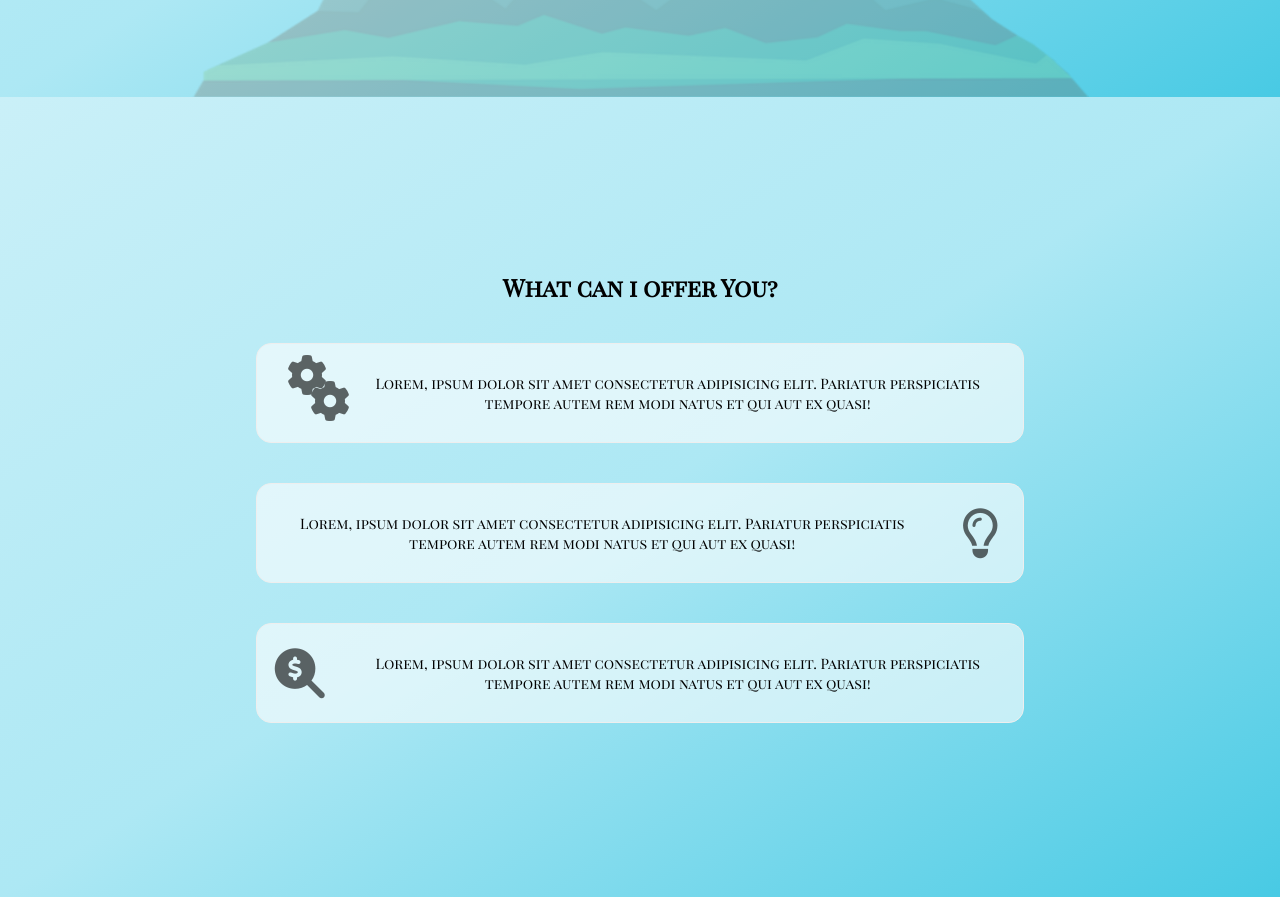
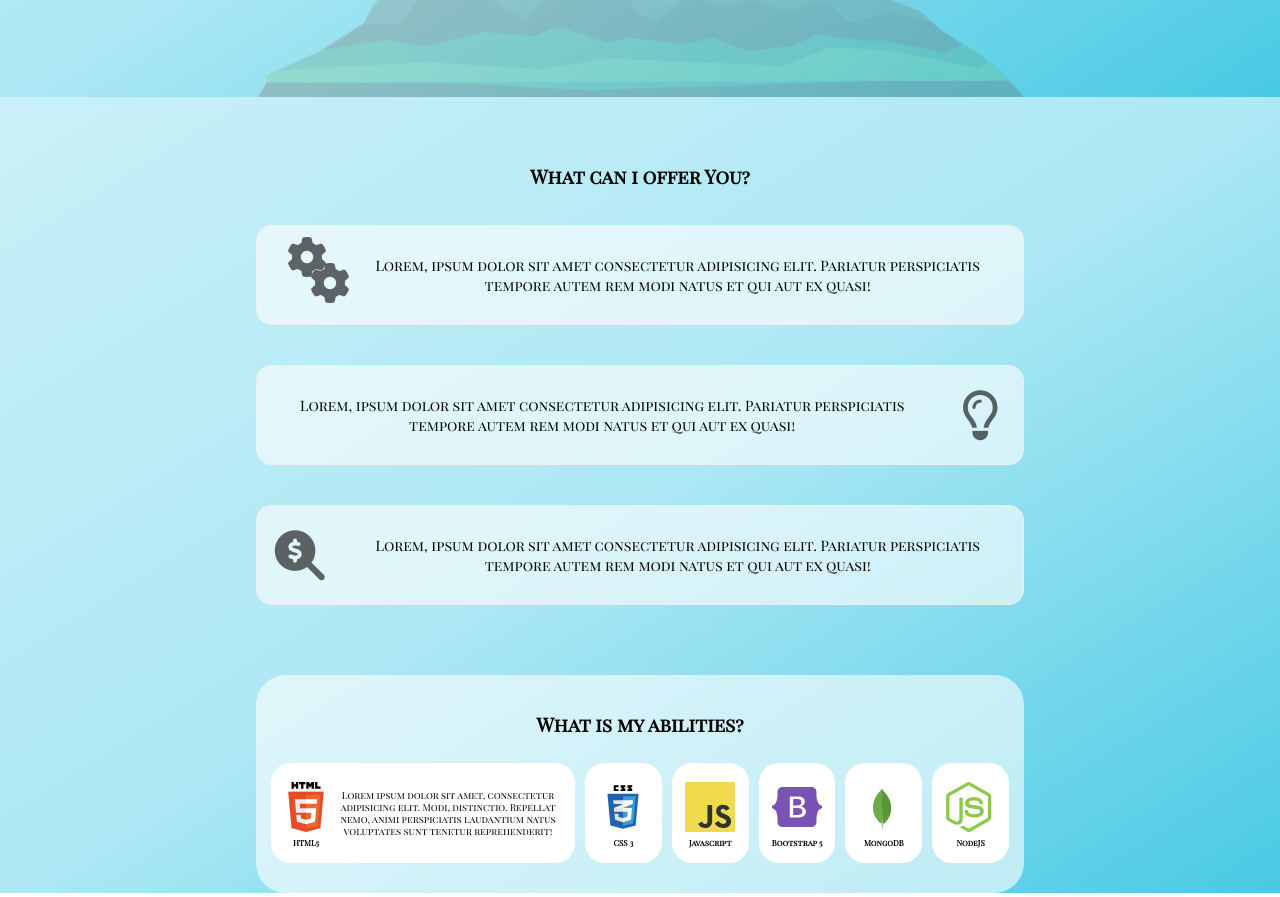
Before and after one commit to TejerKuba/CV, a plain HTML site: page index.html in a window 1280 px wide. Shown: the part 703-1600 px from the top of the page. Drawn offline with Linux system fonts and the light colour scheme.

Commit message:
Add files via upload

```diff
--- a/index.html
+++ b/index.html
@@ -6,7 +6,7 @@
   <meta name="viewport" content="width=device-width, initial-scale=1.0">
   <title>Document</title>
   <link rel="stylesheet" href="style.css">
-  <link rel="icon" href="Image/favicon.ico">
+  <link rel="icon" href="Image/laptop-code-solid.svg">
   <script src="https://kit.fontawesome.com/3a8ec157ca.js" crossorigin="anonymous"></script>
 </head>
 <body>
@@ -24,9 +24,9 @@
     </div>
   </nav>
 
-  <img src="Image/cloud.png" alt="cloud-img" class="cloud-img first">
-  <img src="Image/cloud.png" alt="cloud-img" class="cloud-img second">
-  <img src="Image/mountain.png" alt="mountain-img"
+  <img src="image/cloud.png" alt="cloud-img" class="cloud-img first">
+  <img src="image/cloud.png" alt="cloud-img" class="cloud-img second">
+  <img src="image/mountain.png" alt="cloud-img"
   class="mountain-img">
 
 
@@ -36,7 +36,7 @@
     <h3 id="header-sec"></h3>
   </header>
 
-  <main class="main">
+  <div class="main">
     <h2>What can i offer You?</h2>
     <div class="service-box cogs">
       <div class="icon-wrapper">
@@ -60,7 +60,55 @@
           <p class="service-text">Lorem, ipsum dolor sit amet consectetur adipisicing elit. Pariatur perspiciatis tempore autem rem modi natus et qui aut ex quasi!</p>
     </div>
 
-  </main>
+  </div>
+
+  <div class="abilities">
+    <h2>What is my abilities?</h2>
+    <div class="panel-wrapper">
+      <div class="panel active">
+        <div class="logo-wrapper">
+          <img src="Image/html5.svg" alt="html5-logo" class="abilities-logo">
+          <h5 class="abilities-name">HTML5</h5>
+        </div>
+        <p class="logo-description">Lorem ipsum dolor sit amet, consectetur adipisicing elit. Modi, distinctio. Repellat nemo, animi perspiciatis laudantium natus voluptates sunt tenetur reprehenderit!</p>
+      </div>
+      <div class="panel">
+        <div class="logo-wrapper">
+          <img src="Image/css3.svg" alt="css-logo" class="abilities-logo">
+          <h5 class="abilities-name">CSS 3</h5>
+        </div>
+        <p class="logo-description">Lorem ipsum dolor sit amet, consectetur adipisicing elit. Modi, distinctio. Repellat nemo, animi perspiciatis laudantium natus voluptates sunt tenetur reprehenderit!</p>
+      </div>
+      <div class="panel">
+        <div class="logo-wrapper">
+          <img src="Image/logo-javascript.svg" alt="javascript-logo" class="abilities-logo">
+          <h5 class="abilities-name">Javascript</h5>
+        </div>
+        <p class="logo-description">Lorem ipsum dolor sit amet, consectetur adipisicing elit. Modi, distinctio. Repellat nemo, animi perspiciatis laudantium natus voluptates sunt tenetur reprehenderit!</p>
+      </div>
+      <div class="panel">
+        <div class="logo-wrapper">
+          <img src="Image/bootstrap-5-1.svg" alt="bootstrap-logo" class="abilities-logo">
+          <h5 class="abilities-name">Bootstrap 5</h5>
+        </div>
+        <p class="logo-description">Lorem ipsum dolor sit amet, consectetur adipisicing elit. Modi, distinctio. Repellat nemo, animi perspiciatis laudantium natus voluptates sunt tenetur reprehenderit!</p>
+      </div>
+      <div class="panel">
+        <div class="logo-wrapper">
+          <img src="Image/mongodb-icon-1.svg" alt="mongo-logo" class="abilities-logo">
+          <h5 class="abilities-name">MongoDB</h5>
+        </div>
+        <p class="logo-description">Lorem ipsum dolor sit amet, consectetur adipisicing elit. Modi, distinctio. Repellat nemo, animi perspiciatis laudantium natus voluptates sunt tenetur reprehenderit!</p>
+      </div>
+      <div class="panel">
+        <div class="logo-wrapper">
+          <img src="Image/nodejs-icon.svg" alt="nodejs-logo" class="abilities-logo">
+          <h5 class="abilities-name">NodeJS</h5>
+        </div>
+        <p class="logo-description">Lorem ipsum dolor sit amet, consectetur adipisicing elit. Modi, distinctio. Repellat nemo, animi perspiciatis laudantium natus voluptates sunt tenetur reprehenderit!</p>
+      </div>
+    </div>
+  </div>
 
 </div>
 <script src = "script.js"></script>
--- a/script.js
+++ b/script.js
@@ -46,3 +46,16 @@ function fixNav () {
     nav.classList.remove('active')
   }
 }
+
+// Panel switcher
+
+const panels = document.querySelectorAll('.panel')
+
+panels.forEach(panel => {
+  panel.addEventListener('click', ()=>{
+    for(let i = 0; i < panels.length; i++) {
+      panels[i].classList.remove('active')
+    }
+    panel.classList.toggle('active')
+  })
+})
--- a/style.css
+++ b/style.css
@@ -22,11 +22,12 @@ body{
   background-size: cover;
   background-position: center;
   background-attachment: fixed;
-  width: 100vw;
-  overflow-x: hidden;
+  width: 100%;
+  height: 100%;
+  padding: 0;
   margin: 0;
+  font-size: 0.8rem;
 }
-
 
 .page-wrapper {
   height: 100vh;
@@ -41,6 +42,7 @@ body{
   left: 20%;
   transform: translate(-50%, -25%) scale(1.2);
   z-index: 0;
+  width: 10%;
 }
 
 .cloud-img.second{
@@ -50,6 +52,7 @@ body{
   left: 75%;
   transform: translate(-50%, -25%) scale(1.7);
   z-index: 0;
+  width: 10%;
 }
 
 .mountain-img {
@@ -59,6 +62,7 @@ body{
    left: 50%;
    transform: translate(-50%, -10%) scale(1.5, 1.2);
    z-index: 0;
+   width: 40%;
   }
 
 .header {
@@ -96,6 +100,7 @@ body{
   width: 90%;
   border-bottom-left-radius: 10px;
   border-bottom-right-radius: 10px;
+  z-index: 100;
 }
 
 .nav .container{
@@ -143,7 +148,7 @@ body{
  width: 100%;
  align-items: center;
  justify-content: center;
- height: 100vh;
+ margin: 50px auto;
 }
 
 .service-box{
@@ -260,3 +265,76 @@ body{
   80%{transform: translate(10px, -10px)}
   100%{transform: translate(0px, 0px)}
 }
+
+
+/* Abilities box */
+
+.abilities {
+  text-align: center;
+  margin: 50px auto;
+  background-color: rgba(255, 255, 255, 0.6);
+  border-radius: 30px;
+  width: 60%;
+  padding: 20px 10px;
+}
+
+.abilities .panel-wrapper{
+  width: 100%;
+  display: flex;
+  flex-wrap: wrap;
+  align-items: center;
+  justify-content: space-between;
+}
+
+.abilities .panel{
+  flex: 1;
+  background-color: rgba(255, 255, 255);
+  border-radius: 20px;
+  height: 100px;
+  margin: 10px 5px;
+  transition: flex 0.5s ease-in-out;
+  cursor: pointer;
+  display: flex;
+  align-items: center;
+  justify-content: center;
+  padding: 10px;
+  overflow: hidden;
+}
+
+.panel .logo-wrapper {
+  display: flex;
+  align-items: center;
+  justify-content: center;
+  flex-direction: column;
+}
+
+.abilities .panel .abilities-name{
+  margin: 5px auto;
+  font-size: 0.5rem;
+}
+
+.abilities .panel.active{
+  flex: 5;
+}
+
+.abilities-logo{
+  height: 50px;
+  width: 50px;
+  margin-top: 10px;
+}
+
+.panel .logo-description {
+  display: none;
+  font-size: 0.6rem;
+  margin: 5px;
+}
+
+.panel.active .logo-description{
+  display: block;
+  animation: appear 1s ease-in;
+}
+
+@keyframes appear {
+  0%{opacity: 0;}
+  100%{opacity: 1;}
+}
```
Also changed, not shown: Image/bootstrap-5-1.svg (added), Image/css3.svg (added), Image/html5.svg (added), Image/laptop-code-solid.svg (added), Image/logo-javascript.svg (added), Image/mongodb-icon-1.svg (added), Image/nodejs-icon.svg (added).
